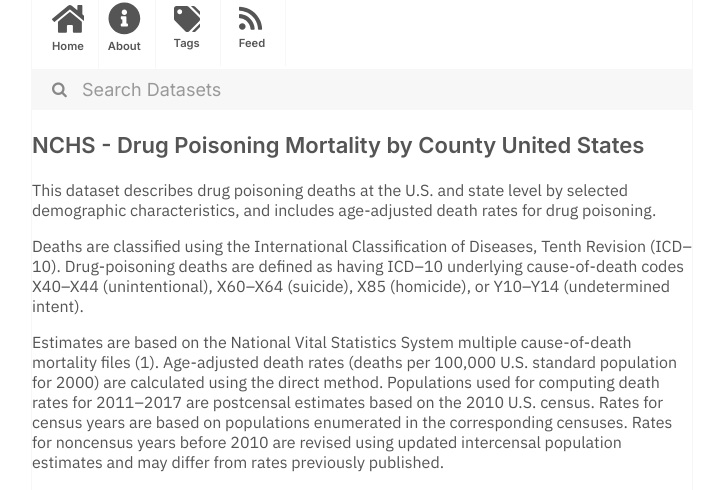
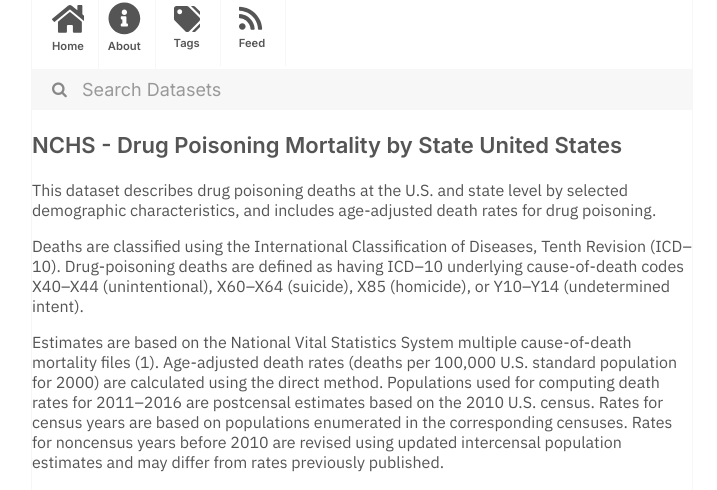
Before and after one commit to dayda-entities/us-department-of-health-and-human-services, a Jekyll site: the page built from _posts/2020-11-10-nchs-drug-poisoning-mortality-.md, in a window 1280 px wide. Shown: the part 235-725 px from the top of the page, without its empty margins (278-995 px from the left). Built offline with Jekyll 4.4.1, drawn with Linux system fonts in a browser that asks for light colours; part of the change alters nothing that is shown.

Commit message:
Publish Data

```diff
--- a/_posts/2020-11-10-nchs-drug-poisoning-mortality-.md
+++ b/_posts/2020-11-10-nchs-drug-poisoning-mortality-.md
@@ -1,7 +1,7 @@
 ---
-title: NCHS - Drug Poisoning Mortality by County United States
-created: '2020-11-10T16:17:34.330040'
-modified: '2021-04-17T02:41:40.346685'
+title: NCHS - Drug Poisoning Mortality by State United States
+created: '2020-11-10T16:18:12.947735'
+modified: '2021-04-30T02:07:04.753612'
 state: active
 type: dataset
 tags:
@@ -13,8 +13,8 @@ tags:
   - State
   - United States
 groups: []
-csv_url: 'https://data.cdc.gov/api/views/rpvx-m2md/rows.csv?accessType=DOWNLOAD'
-json_url: 'https://data.cdc.gov/api/views/rpvx-m2md/rows.json?accessType=DOWNLOAD'
+csv_url: 'https://data.cdc.gov/api/views/xbxb-epbu/rows.csv?accessType=DOWNLOAD'
+json_url: 'https://data.cdc.gov/api/views/xbxb-epbu/rows.json?accessType=DOWNLOAD'
 layout: post
 
 ---
@@ -22,7 +22,7 @@ This dataset describes drug poisoning deaths at the U.S. and state level by sele
 
 Deaths are classified using the International Classification of Diseases, Tenth Revision (ICD–10). Drug-poisoning deaths are defined as having ICD–10 underlying cause-of-death codes X40–X44 (unintentional), X60–X64 (suicide), X85 (homicide), or Y10–Y14 (undetermined intent).
 
-Estimates are based on the National Vital Statistics System multiple cause-of-death mortality files (1). Age-adjusted death rates (deaths per 100,000 U.S. standard population for 2000) are calculated using the direct method. Populations used for computing death rates for 2011–2017 are postcensal estimates based on the 2010 U.S. census. Rates for census years are based on populations enumerated in the corresponding censuses. Rates for noncensus years before 2010 are revised using updated intercensal population estimates and may differ from rates previously published.
+Estimates are based on the National Vital Statistics System multiple cause-of-death mortality files (1). Age-adjusted death rates (deaths per 100,000 U.S. standard population for 2000) are calculated using the direct method. Populations used for computing death rates for 2011–2016 are postcensal estimates based on the 2010 U.S. census. Rates for census years are based on populations enumerated in the corresponding censuses. Rates for noncensus years before 2010 are revised using updated intercensal population estimates and may differ from rates previously published.
 
 Death rates for some states and years may be low due to a high number of unresolved pending cases or misclassification of ICD–10 codes for unintentional poisoning as R99, “Other ill-defined and unspecified causes of mortality” (2). For example, this issue is known to affect New Jersey in 2009 and West Virginia in 2005 and 2009 but also may affect other years and other states. Drug poisoning death rates may be underestimated in those instances.
 
```
